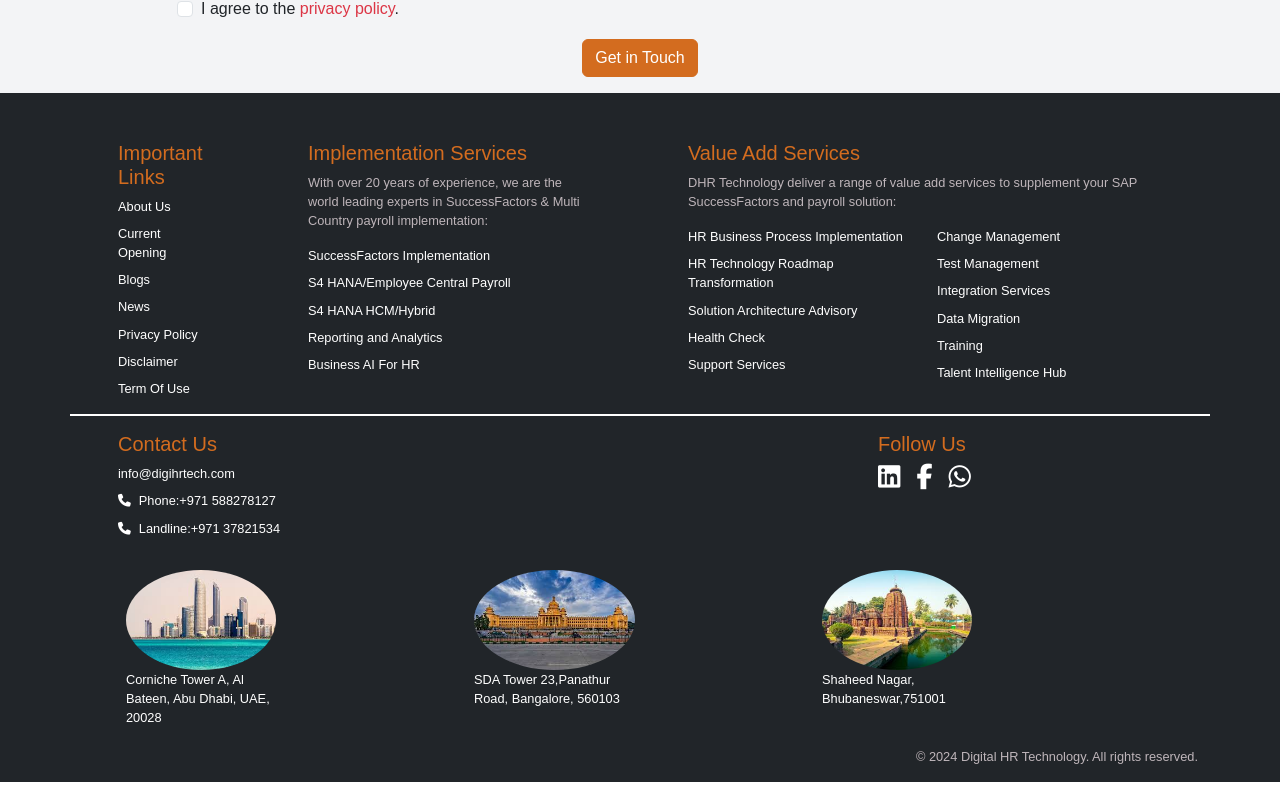
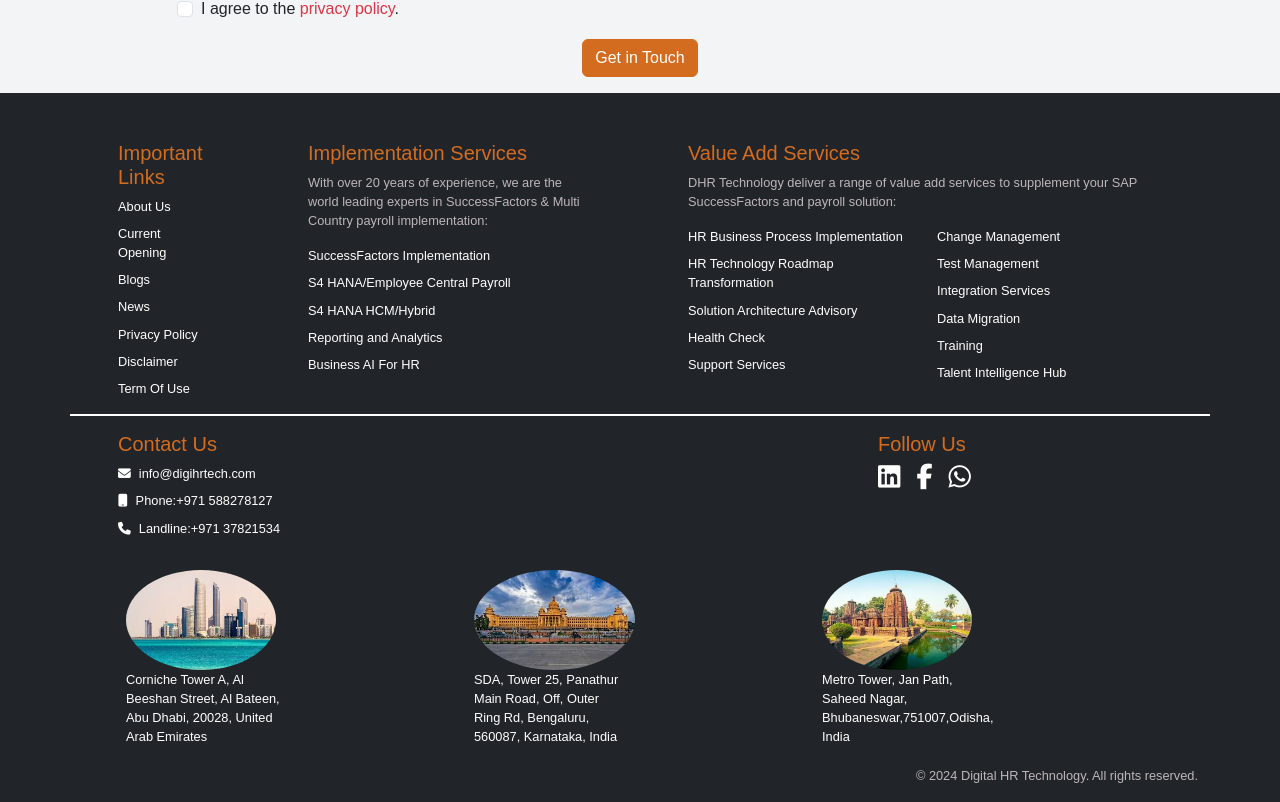
Before and after one commit to sahootapaswini/digihrtech, a React (Vite) app: page / in a window 1280 px wide. Shown: the part 4013-4815 px from the top of the page. Built offline with nearby package versions, Linux system fonts and the light colour scheme.

Commit message:
mks13thsept

```diff
--- a/src/components/Footer/Footer.tsx
+++ b/src/components/Footer/Footer.tsx
@@ -155,13 +155,13 @@ const Footer: React.FC = () => {
             <ul className="list-unstyled">
               <li>
                 <a href="mailto:info@example.com" className="text-white">
-                  <i className="bi bi-envelope"></i>
-                  info@digihrtech.com
+                  <i className="fa fa-envelope"></i>
+                  <span className="mx-2">info@digihrtech.com</span>
                 </a>
               </li>
               <li>
                 <a href="tel:+1234567890" className="text-white">
-                  <i className="fa fa-phone"></i>
+                  <i className="fa fa-mobile"></i>
                   <span className="mx-2">Phone:+971 588278127</span>
                 </a>
               </li>
@@ -207,7 +207,8 @@ const Footer: React.FC = () => {
             </a>
             <div className="row">
               <div className="col-lg-6 col-md-10">
-                Corniche Tower A, Al Bateen, Abu Dhabi, UAE, 20028
+                Corniche Tower A,  Al Beeshan Street,  Al Bateen,  Abu Dhabi, 20028,
+                United Arab Emirates
               </div>
             </div>
           </div>
@@ -225,7 +226,7 @@ const Footer: React.FC = () => {
             </a>
             <div className="row">
               <div className="col-lg-6 col-md-10">
-                SDA Tower 23,Panathur Road, Bangalore, 560103
+              SDA, Tower 25, Panathur Main Road, Off, Outer Ring Rd, Bengaluru, 560087, Karnataka, India
               </div>
             </div>
           </div>
@@ -243,7 +244,7 @@ const Footer: React.FC = () => {
             </a>
             <div className="row">
               <div className="col-lg-6 col-md-10 ">
-                Shaheed Nagar, Bhubaneswar,751001
+              Metro Tower, Jan Path, Saheed Nagar, Bhubaneswar,751007,Odisha,  India
               </div>
             </div>
           </div>
--- a/src/components/ServicesContent/components/SAPDataMigration/SAPDataMigration.tsx
+++ b/src/components/ServicesContent/components/SAPDataMigration/SAPDataMigration.tsx
@@ -32,7 +32,12 @@ const SAPDataMigration = () => {
         <Col md={12}>
           <Card className="mb-4">
             <Card.Body>
-              <Card.Title>Our Data Migration Approach</Card.Title>
+              <Card.Title><h2>Our Data Migration Approach</h2></Card.Title>
+              <p>To ensure the best outcomes for your organization, it is critical that
+                there is a clear and reliable plan to safely manage your data migration.
+                DHR Technology’s approach can be grouped into three sequential components:
+              </p>
+              <div className="d-flex justify-content-center pb-3"><img src="/public/assets/images/datamigration-approach.png" alt="To be updated" /></div>
               <ListGroup variant="flush">
                 <ListGroup.Item>
                   <h5>Phase 1: Prepare & Explore</h5>
```
Also changed, not shown: public/assets/images/datamigration-approach.PNG (added).
